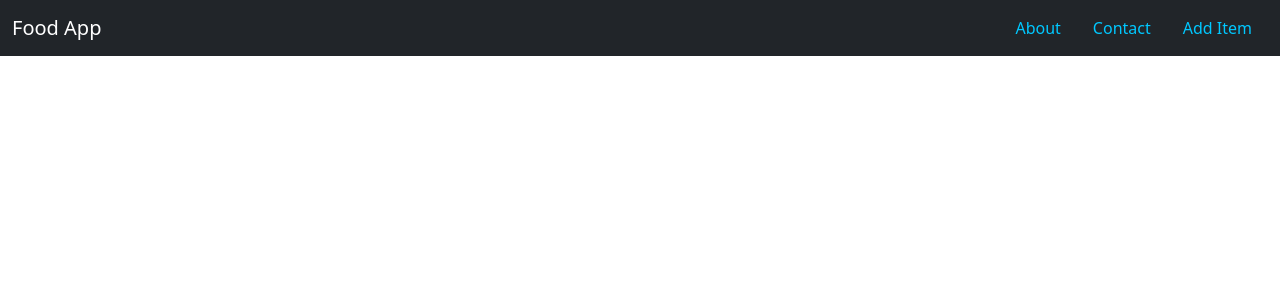
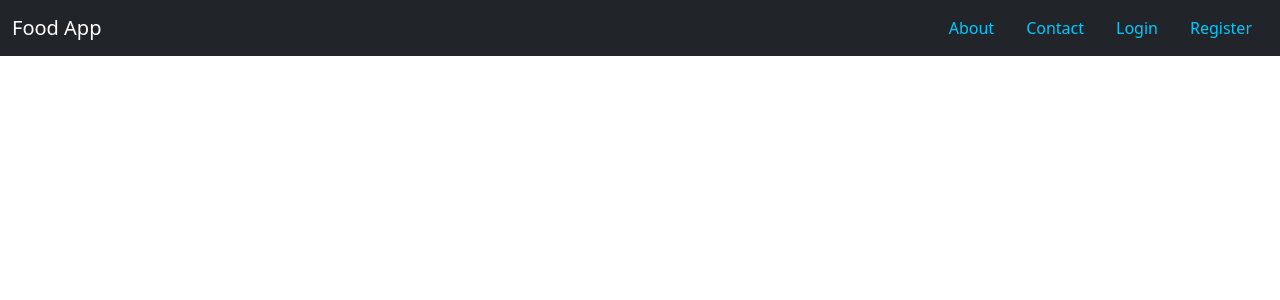
Before and after one commit to shakey0/FirstDjangoProject, a Django app: page /food/ in a window 1280 px wide. Shown: the top 300 px of the page. Run offline with Django 4.2, Linux system fonts and the light colour scheme; data that the repository does not hold is empty.

Commit message:
Auth options added to toolbar + login_required added

```diff
--- a/food/templates/base.html
+++ b/food/templates/base.html
@@ -22,9 +22,21 @@
                     <li class="nav-item">
                         <a class="nav-link link-color" href="#">Contact</a>
                     </li>
-                    <li class="nav-item">
-                        <a class="nav-link link-color" href="{% url 'food:create_item' %}">Add Item</a>
-                    </li>
+                    {% if user.is_authenticated %}
+                        <li class="nav-item">
+                            <a class="nav-link link-color" href="{% url 'food:create_item' %}">Add Item</a>
+                        </li>
+                        <li class="nav-item">
+                            <a class="nav-link link-color" href="{% url 'logout' %}">Logout</a>
+                        </li>
+                    {% else %}
+                        <li class="nav-item">
+                            <a class="nav-link link-color" href="{% url 'login' %}">Login</a>
+                        </li>
+                        <li class="nav-item">
+                            <a class="nav-link link-color" href="{% url 'register' %}">Register</a>
+                        </li>
+                    {% endif %}
                 </ul>
             </div>
         </nav>
--- a/food/views.py
+++ b/food/views.py
@@ -1,3 +1,4 @@
+from django.contrib.auth.decorators import login_required
 from django.shortcuts import render, redirect, get_object_or_404, reverse
 from django.http import HttpResponse
 from .models import Item
@@ -33,7 +34,7 @@ def details(request, item_id):
     }
     return render(request, 'details.html', context)
 
-
+@login_required(login_url='/login')
 def create_item(request):
     if request.method == 'POST':
 
@@ -55,7 +56,7 @@ def create_item(request):
 
     return render(request, 'item-form.html', {'form': form})
 
-
+@login_required(login_url='/login')
 def update_item(request, item_id):
     item = get_object_or_404(Item, pk=item_id)
     if request.method == 'POST':
@@ -76,7 +77,7 @@ def update_item(request, item_id):
 
     return render(request, 'item-form.html', {'form': form, 'item': item})
 
-
+@login_required(login_url='/login')
 def delete_item(request, item_id):
     item = Item.objects.get(pk=item_id)
 
```
Also changed, not shown: FirstLook.png (deleted), IndexPage.png (added), README.md, RegisterPage.png (added), users/templates/logout.html (deleted), users/views.py (line endings or trailing spaces), 1 other file.
